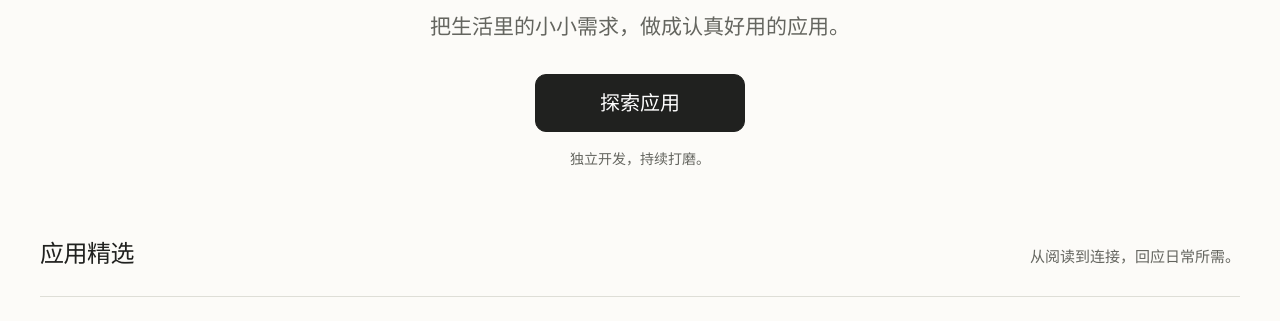
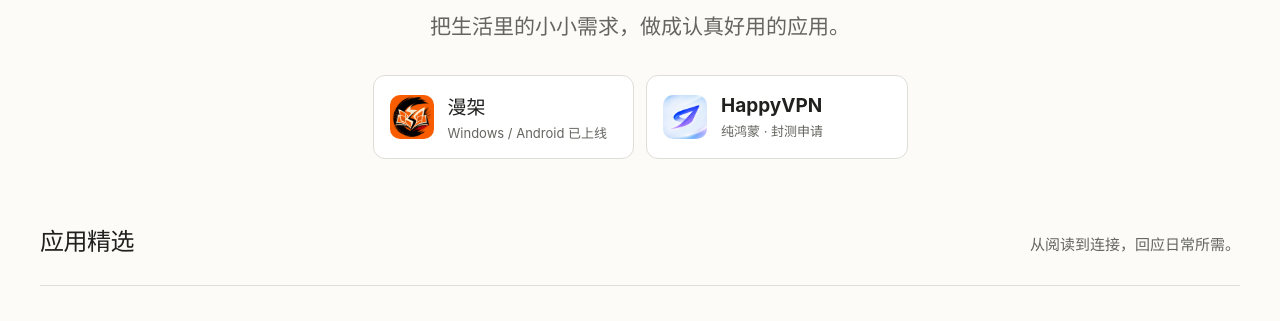
Before and after one commit to fanxu1218/appShow, a plain HTML site: page dist/index.html in a window 1280 px wide. Shown: the part 443-764 px from the top of the page. Drawn offline with Linux system fonts and the light colour scheme.

Commit message:
Restore Manjia alongside HappyVPN on the AppShow homepage

```diff
--- a/dist/assets/happyvpn.css
+++ b/dist/assets/happyvpn.css
@@ -107,7 +107,7 @@
   .happyvpn .faq-section h2 { font-size: 29px; }
 }
 @media (max-width: 370px) {
-  .happyvpn .all-apps { display: none; }
+  .happyvpn .site-header { height: auto; min-height: 76px; flex-wrap: wrap; gap: 8px; padding-block: 12px; }
   .vpn-actions { gap: 16px; }
   .vpn-actions .button { font-size: 14px; padding-inline: 16px; }
   .text-link { font-size: 12px; gap: 8px; }
--- a/dist/assets/home.css
+++ b/dist/assets/home.css
@@ -4,9 +4,32 @@
 .studio-brand strong { font-size: 27px; letter-spacing: -.8px; font-weight: 650; }
 .studio-brand span { color: var(--muted); font-size: 16px; }
 .home .hero { padding-bottom: 64px; }
-.home .hero-actions .button { min-width: 210px; }
-.home .hero-actions { margin-top: 29px; }
-.home .store-note { font-size: 14px; }
+.app-shortcuts {
+  display: grid;
+  grid-template-columns: repeat(2, minmax(0, 1fr));
+  gap: 12px;
+  max-width: 535px;
+  margin: 30px auto 0;
+}
+.app-shortcuts a {
+  display: flex;
+  align-items: center;
+  gap: 14px;
+  padding: 16px;
+  border: 1px solid var(--line);
+  border-radius: 12px;
+  background: #fff;
+  text-align: left;
+}
+.app-shortcuts a:hover { border-color: #85877e; }
+.app-shortcuts img { width: 44px; height: 44px; border-radius: 10px; }
+.app-shortcuts strong, .app-shortcuts small { display: block; }
+.app-shortcuts strong { font-size: 19px; }
+.app-shortcuts small { margin-top: 4px; font-size: 13px; color: var(--muted); }
+@media (max-width: 520px) {
+  .app-shortcuts a { flex-direction: column; align-items: flex-start; padding: 13px; gap: 8px; }
+  .app-shortcuts small { line-height: 1.5; }
+}
 
 .catalog { padding-bottom: 76px; }
 .catalog-heading { display: flex; align-items: baseline; justify-content: space-between; gap: 24px; padding-bottom: 23px; border-bottom: 1px solid var(--line); }
@@ -80,9 +103,6 @@
   .studio-brand span { display: none; }
   .home .hero { padding-bottom: 42px; }
   .home .hero-kicker { font-size: 12px; }
-  .home .hero-actions { margin-top: 25px; }
-  .home .hero-actions .button { min-width: 180px; max-width: 240px; flex: none; margin-inline: auto; font-size: 15px; }
-  .home .store-note { font-size: 13px; }
   .catalog { padding-bottom: 48px; }
   .catalog-heading { gap: 15px; padding-bottom: 18px; }
   .catalog-heading h2 { font-size: 21px; }
@@ -109,7 +129,6 @@
   .studio-brand strong { font-size: 21px; }
   .home .site-header { gap: 10px; }
   .home .site-header nav { gap: 12px; font-size: 13px; }
-  .home .nav-download { padding-inline: 10px; }
   .home .hero-kicker { gap: 9px; }
   .home .hero-kicker::before, .home .hero-kicker::after { width: 16px; }
   .catalog-heading { display: block; }
--- a/dist/index.html
+++ b/dist/index.html
@@ -21,8 +21,8 @@
       <strong>AppShow</strong><span>by fanxu</span>
     </a>
     <nav aria-label="主导航">
-      <a href="#apps">应用</a>
-      <a class="nav-download" href="apps/happyvpn/#beta">HappyVPN 封测</a>
+      <a href="apps/manjia/">认识漫架</a>
+      <a href="apps/happyvpn/#beta">HappyVPN 封测</a>
     </nav>
   </header>
   <main id="main">
@@ -30,8 +30,16 @@
       <p class="hero-kicker">一个独立开发者的应用橱窗</p>
       <h1 id="home-title">把热爱，<br>做成应用<span class="accent">。</span></h1>
       <p class="hero-description">把生活里的小小需求，做成认真好用的应用。</p>
-      <div class="hero-actions"><a class="button button-primary" href="#apps">探索应用</a></div>
-      <p class="store-note">独立开发，持续打磨。</p>
+      <div class="app-shortcuts">
+        <a href="apps/manjia/">
+          <img src="assets/manjia/icon.png" width="44" height="44" alt="">
+          <span><strong>漫架</strong><small>Windows / Android 已上线</small></span>
+        </a>
+        <a href="apps/happyvpn/">
+          <img src="assets/happyvpn/icon.png" width="44" height="44" alt="">
+          <span><strong>HappyVPN</strong><small>纯鸿蒙 · 封测申请</small></span>
+        </a>
+      </div>
     </section>
 
     <section id="apps" class="catalog wrap" aria-labelledby="catalog-title">
```
Also changed, not shown: dist/apps/happyvpn/index.html (+1 -1 lines).
